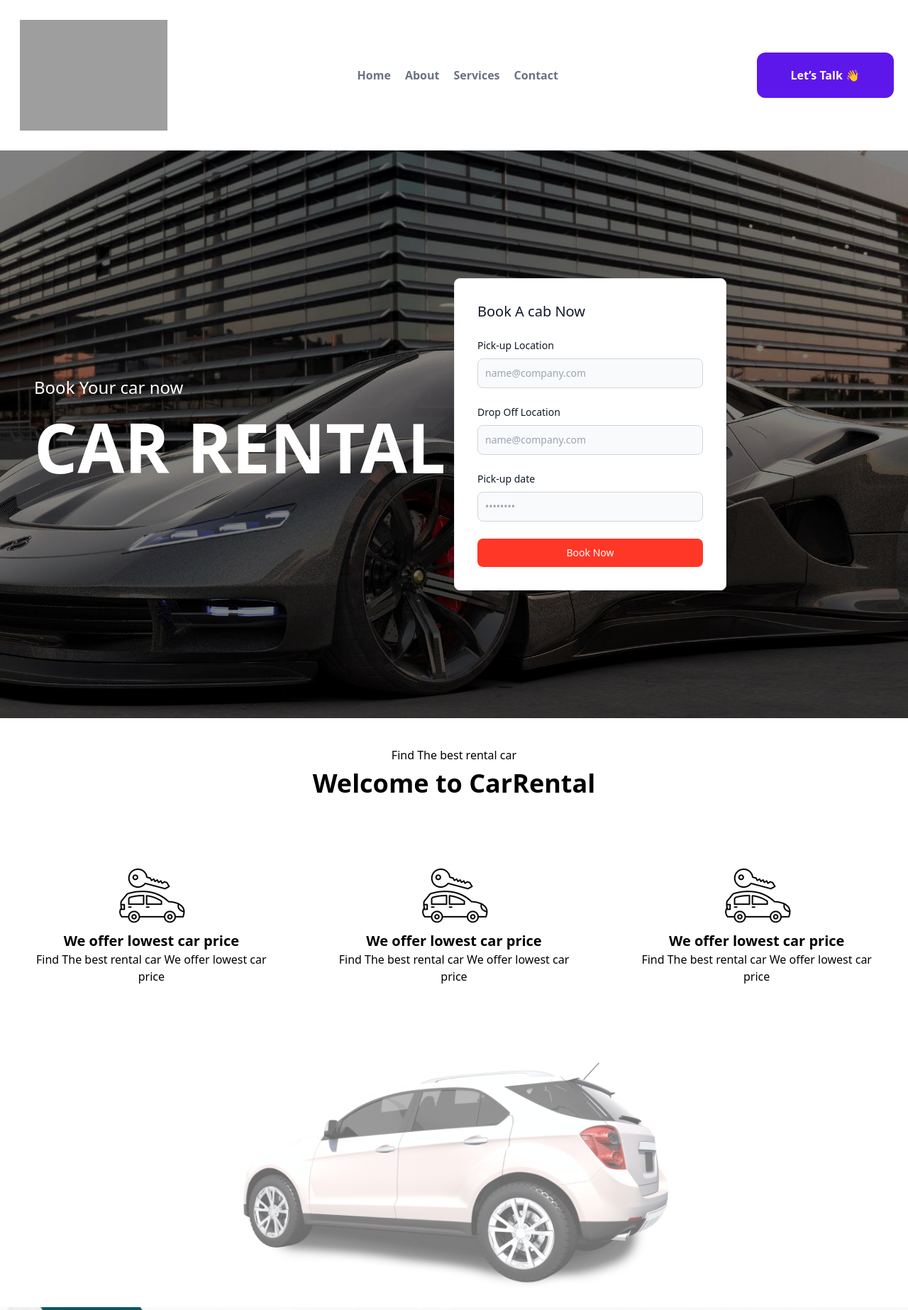
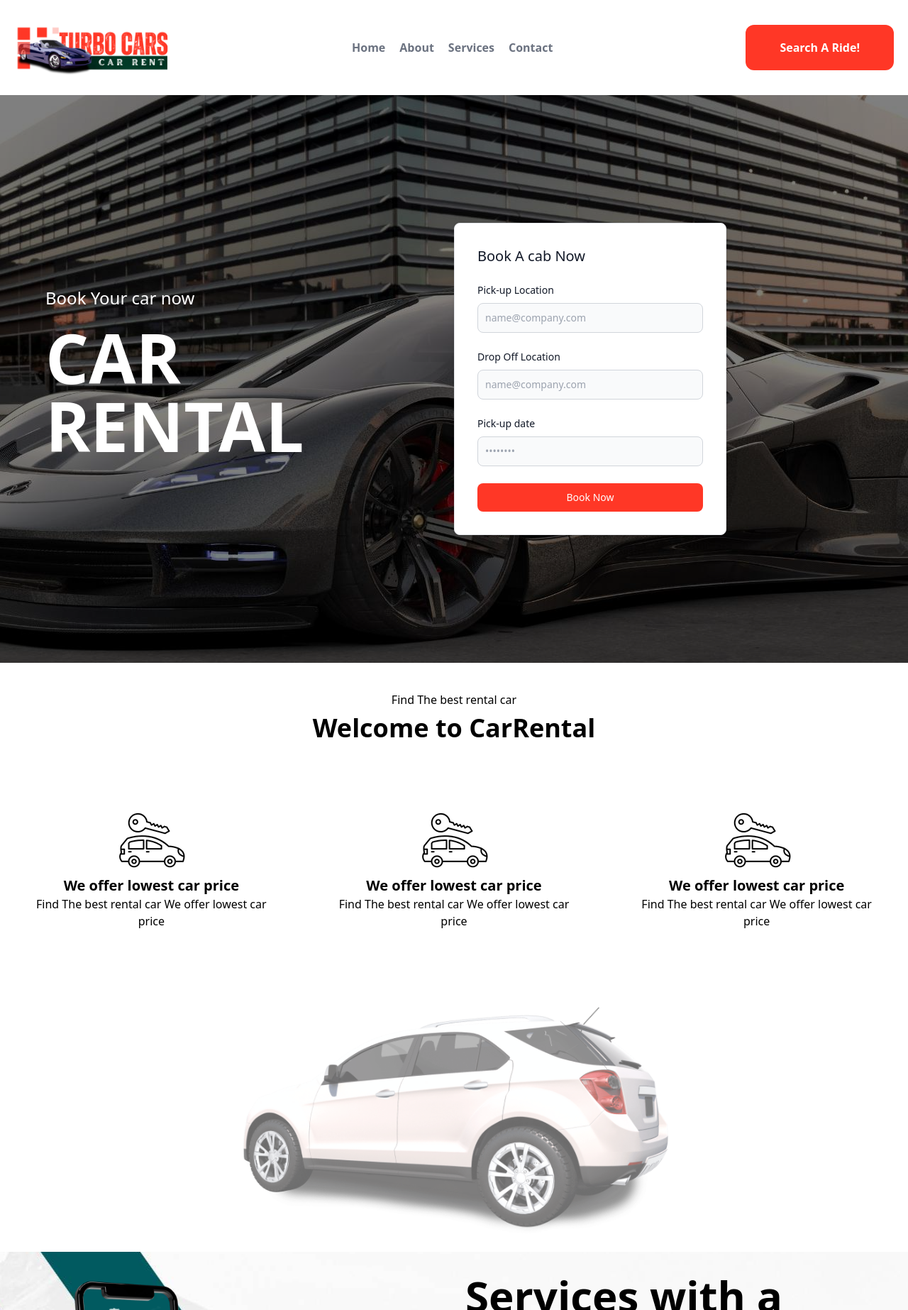
Before and after one commit to akcode7/bookingsite, a PHP site: page / in a window 1280 px wide. Shown: the top 1846 px of the page at 71% size. Run offline with PHP 8.4, Linux system fonts and the light colour scheme; grey boxes are pictures that could not be loaded.

Commit message:
mobile responsive

```diff
--- a/index.html
+++ b/index.html
@@ -12,9 +12,9 @@
 
     <!-- header starts php -->
 <header class="text-gray-500 body-font hidden lg:block">
-    <div class="container mx-auto flex flex-wrap p-5 flex-col md:flex-row items-center">
-      <a href="index.php" class="flex title-font font-medium items-center text-gray-900 mb-4 md:mb-0 align-middle">
-        <img src="assets/images/logo-transparent.png"  class="w-56 text-white p-2 z-10" alt="" srcset="">
+    <div class="container mx-auto flex flex-wrap flex-col md:flex-row items-center">
+      <a href="index.php" class="flex title-font font-medium items-center text-gray-900 mb-4 ml-5 md:mb-0 align-middle">
+        <img src="icon/logo.png"  class="w-56 z-10" alt="" srcset="">
       </a>
       <nav class="md:ml-auto md:mr-auto flex flex-wrap items-center text-base justify-center z-10">
         <a href="index.php" class="mr-5 font-bold">Home</a>
@@ -22,7 +22,7 @@
         <a href="services.php" href="services.html" class="mr-5 font-bold">Services</a>
         <a href="contact.php" class="mr-5 font-bold">Contact</a>
       </nav>
-      <button class="inline-flex items-center text-white font-bold bg-[#5E17EB] border-0 py-5 px-12 focus:outline-none hover:bg-gray-700 rounded-xl text-base mt-4 md:mt-0 z-10">Let’s Talk 👋</button>
+      <button class="mr-5 inline-flex items-center text-white font-bold bg-[#FF3726] border-0 py-5 px-12 focus:outline-none hover:bg-gray-700 rounded-xl text-base md:mt-0 z-10">Search A Ride!</button>
     </div>
   </header>
   <!-- mobile header -->
@@ -32,7 +32,7 @@
 <div class="grid grid-cols-2">
 <div>
   <a href="index.php">
-    <img src="assets/images/logo-transparent.png"  class="w-56 text-white p-6" alt="" srcset="">
+    <img src="icon/logo.png"  class="w-56 " alt="" srcset="">
   </a>
 </div>
 <div>
@@ -58,11 +58,11 @@
 <div class="pl-6">
   <ul>
   <h1 class="text-yellow-300 font-bold mb-6">Contact Us</h1>
-  <li class="text-white font-semibold"><i class="fa-solid fa-location-pin text-yellow-300 mb-4 mr-2"></i></i>Location</li>
-  <li class="text-white font-semibold"><i class="fa-solid fa-phone text-yellow-300 mb-4 mr-2"></i></i>+1 23344 67687</li>
-  <li class="text-white font-semibold"><i class="fa-solid fa-envelope text-yellow-300 mb-4 mr-2"></i></i>support@admin.com</li>
+  <li class="text-white font-semibold"><i class="fa-solid fa-location-pin text-[#015A60] mb-4 mr-2"></i></i>Location</li>
+  <li class="text-white font-semibold"><i class="fa-solid fa-phone text-[#015A60] mb-4 mr-2"></i></i>+1 1234567</li>
+  <li class="text-white font-semibold"><i class="fa-solid fa-envelope text-[#015A60] mb-4 mr-2"></i></i>support@admin.com</li>
  </ul>
- <button class="inline-flex items-center text-white font-bold bg-[#5E17EB] border-0 py-3 px-12 focus:outline-none hover:bg-gray-700 rounded-xl text-base mt-4 md:mt-0">Let’s Talk 👋
+ <button class="inline-flex items-center text-white font-bold bg-[#FF3726] border-0 py-3 px-12 focus:outline-none hover:bg-gray-700 rounded-xl text-base mt-4 md:mt-0">Let’s Talk 👋
 
  </button>
 </div>
@@ -84,16 +84,16 @@
             <div class="absolute w-full h-full opacity-50  bg-black"></div>
             <img class="object-cover w-full h-full" src="images/herobg1.jpg" alt="Image 1">
         </div>
-    <div class="grid grid-cols-2 absolute inset-0 justify-around items-center text-white">
+    <section class="block md:grid md:grid-cols-2 absolute inset-0 md:justify-around items-center text-white px-4">
         <!-- Hero Content -->
-            <div class="text-left pl-12">
-                <p class="text-2xl mb-5">Book Your car now</p>
-                <h1 class="text-8xl font-bold mb-4">CAR RENTAL</h1>
+            <div class="col-span-1 text-left py-5 md:pl-12">
+                <p class="text-xl md:text-2xl mb-5">Book Your car now</p>
+                <h1 class="text-6xl md:text-8xl font-bold mb-4">CAR RENTAL</h1>
 
             </div>
 
 
-   <div class="w-full max-w-sm p-4 bg-white border border-gray-200 rounded-lg shadow sm:p-6 md:p-8">
+   <div class=" col-span-1 w-full max-w-sm p-4 bg-white border border-gray-200 rounded-lg shadow sm:p-6 md:p-8">
        <form class="space-y-6" action="#">
         <h5 class="text-xl font-medium text-gray-900 ">Book A cab Now</h5>
         <div>
@@ -117,7 +117,7 @@
 
         </div>
         </div>
-    </div>
+    </section>
 
     <div class="text-center pt-10">
         <p class="font-medium pb-2" >Find The best rental car</p>
@@ -126,36 +126,38 @@
 
 
 <!-- <=== imgbox ====> -->
-<div class="flex justify-center py-12">
-    <div class="text-center pt-10 px-10">
+<section class="md:grid grid-cols-3 justify-center py-12">
+
+    <div class="col-span-1 text-center pt-10 px-10">
         <img class=" mx-auto" src="icon/caricon.png" alt="" srcset="">
         <h1 class="text-xl font-bold ">We offer lowest car price</h1>
         <p class="font-medium" >Find The best rental car We offer lowest car price</p>
     </div>
 
-    <div class="text-center pt-10 px-10">
+    <div class="col-span-1 text-center pt-10 px-10">
         <img class=" mx-auto" src="icon/caricon.png" alt="" srcset="">
         <h1 class="text-xl font-bold ">We offer lowest car price</h1>
         <p class="font-medium" >Find The best rental car We offer lowest car price</p>
     </div>
 
-    <div class="text-center pt-10 px-10">
+    <div class="col-span-1 text-center pt-10 px-10">
         <img class=" mx-auto" src="icon/caricon.png" alt="" srcset="">
         <h1 class="text-xl font-bold ">We offer lowest car price</h1>
         <p class="font-medium" >Find The best rental car We offer lowest car price</p>
     </div>
-</div>
+
+</section>
 
 <!--===== image box ends====== -->
 
 
 
 
-<div class="text-center pt-10">
+<div class="text-center pt-10 hidden md:block">
     <img class=" mx-auto w-1/2" src="images/carimg.png" alt="" srcset="">
 </div>
 
-<div class="container mx-auto py-8 px-24 bg-center bg-no-repeat bg-[url('/images/carbg2.jpg')]">
+<div class="container mx-auto py-8 px-4 md:px-24 bg-center bg-no-repeat bg-[url('/images/carbg2.jpg')]">
     <div class="grid grid-cols-1 md:grid-cols-2 gap-8">
 
       <div class="mb-4 md:mb-0">
@@ -163,9 +165,9 @@
       </div>
 
       <div>
-        <h2 class="text-6xl font-bold mb-4">Services with a Wide Range of Cars</h2>
-        <p class="text-[#FF3726] text-2xl font-medium  py-2">COMMITTED TO PROVIDING OUR CUSTOMERS WITH <br> EXCEPTIONAL SERVICE.</p>
-        <p class="text-gray-500 text-lg font-normal py-2">Lorem ipsum is simply ipun txns mane so dummy text of free available in market the printing and typesetting industry has been the industry’s
+        <h2 class="text-xl md:text-6xl font-bold mb-4">Services with a Wide Range of Cars</h2>
+        <p class="text-[#FF3726] text-lg md:text-2xl font-medium  py-2">COMMITTED TO PROVIDING OUR CUSTOMERS WITH <br> EXCEPTIONAL SERVICE.</p>
+        <p class="text-gray-500 text-sm md:text-lg font-normal py-2">Lorem ipsum is simply ipun txns mane so dummy text of free available in market the printing and typesetting industry has been the industry’s
             standard dummy text ever.</p>
             <button type="submit" class="w-64 text-white bg-[#FF3726] font-medium rounded-lg text-sm px-6 py-4 text-center my-4 ">Discover More</button>
       </div>
@@ -174,8 +176,8 @@
 
 
   <div class="py-12">
-    <p class="text-center text-2xl text-[#ff3726] pb-4"> Check out our new cars</p>
-    <h1 class="text-5xl font-bold text-center ">Cars We’re Offering<br>
+    <p class="text-center text-xl md:text-2xl text-[#ff3726] pb-4"> Check out our new cars</p>
+    <h1 class="text-2xl md:text-5xl font-bold text-center ">Cars We’re Offering<br>
         for Rentals</h1>
 </div>
 
@@ -184,11 +186,11 @@
 <!-- <======= car card ======> -->
 
 
-<div class="flex justify-center container mx-auto py-8 px-24">
+<section class="md:grid grid-cols-3 justify-center  mx-auto py-8 px-4 md:px-24">
 
 <!-- <==== card 1 ====> -->
 
-<div class="w-full mx-5 max-w-sm bg-white border border-gray-500 rounded-lg shadow">
+<div class="col-span-1 w-full  mt-5 max-w-sm bg-white border border-gray-500 rounded-lg shadow">
     <a href="#">
         <img class="p-3 rounded-t-lg" src="images/carimg.png" alt="product image" />
     </a>
@@ -264,7 +266,7 @@
 
 <!-- <==== card 2 ====> -->
 
-<div class="w-full mx-5 max-w-sm bg-white border border-gray-500 rounded-lg shadow">
+<div class="col-span-1 w-full mt-5 max-w-sm bg-white border border-gray-500 rounded-lg shadow">
     <a href="#">
         <img class="p-3 rounded-t-lg" src="images/carimg.png" alt="product image" />
     </a>
@@ -340,7 +342,7 @@
 
 <!-- <==== card 3 ====> -->
 
-<div class="w-full mx-5 max-w-sm bg-white border border-gray-500 rounded-lg shadow">
+<div class="col-span-1 w-full mt-5 max-w-sm bg-white border border-gray-500 rounded-lg shadow">
     <a href="#">
         <img class="p-3 rounded-t-lg" src="images/carimg.png" alt="product image" />
     </a>
@@ -413,7 +415,7 @@
 </div>
 
 <!-- <==== card 3 ends====> -->
-</div>
+</section>
 
 <!-- <======= car card end=====> -->
 
@@ -423,39 +425,39 @@
 </div>
 
 <!-- <=== imgbox ====> -->
-<div class="flex justify-center pb-16">
-    <div class="text-center pt-10 px-6">
+<section class="md:grid grid-cols-4 justify-center pb-16">
+    <div class="col-span-1 text-center pt-10 px-6">
 
         <h1 class="text-xl font-bold text-gray-700 hover:text-white rounded-t-lg bg-gray-200 mb-8 px-24 py-4 hover:bg-[#015A60]">Search</h1>
         <img class=" mx-auto" src="icon/searchicon.png" alt="" srcset="">
     </div>
 
-    <div class="text-center pt-10 px-6">
+    <div class="col-span-1 text-center pt-10 px-6">
 
         <h1 class="text-xl font-bold text-gray-700 hover:text-white rounded-t-lg bg-gray-200 mb-8 px-24 py-4 hover:bg-[#015A60]">Select</h1>
         <img class=" mx-auto" src="icon/selecticon.png" alt="" srcset="">
     </div>
 
-    <div class="text-center pt-10 px-6">
+    <div class="col-span-1 text-center pt-10 px-6">
 
         <h1 class="text-xl font-bold text-gray-700 hover:text-white rounded-t-lg bg-gray-200 mb-8 px-24 py-4 hover:bg-[#015A60]">Book</h1>
         <img class=" mx-auto" src="icon/bookicon.png" alt="" srcset="">
     </div>
 
-    <div class="text-center pt-10 px-6">
+    <div class="col-span-1 text-center pt-10 px-6">
 
         <h1 class="text-xl font-bold text-gray-700 hover:text-white rounded-t-lg bg-gray-200 mb-4 px-24 py-4 hover:bg-[#015A60]">Drive</h1>
         <img class=" mx-auto" src="icon/driveicon.png" alt="" srcset="">
     </div>
 
 
-</div>
+</section>
 
 <!--===== image box ends====== -->
 
 
 
-<div class="container mx-auto mt-12 py-8 px-24 bg-left-bottom bg-no-repeat bg-[url('/images/carimgtest.jpg')]">
+<section class="mx-auto mt-12 py-8 px-4 md:px-24  bg-left-bottom bg-no-repeat bg-[url('/images/carimgtest.jpg')]">
     <div class="grid grid-cols-1 md:grid-cols-2 gap-8">
 
       <div>
@@ -463,16 +465,16 @@
         <p class="text-[#FF3726] text-2xl font-medium  py-2">COMMITTED TO PROVIDING OUR CUSTOMERS WITH <br> EXCEPTIONAL SERVICE.</p>
         <p class="text-gray-500 text-lg font-normal py-2">Lorem ipsum is simply ipun txns mane so dummy text of free available in market the printing and typesetting industry has been the industry’s
             standard dummy text ever.</p>
-            <button type="submit" class="w-64 text-white bg-[#FF3726] font-medium rounded-lg text-sm px-6 py-4 text-center my-4 ">Discover More</button>
+            <button type="submit" class="w-64 text-white bg-[#FF3726] font-medium rounded-lg text-sm px-6 py-4 text-center my-6 md:my-4 ">Discover More</button>
       </div>
 
       <div class="mb-4 md:mb-0">
-        <img src="images/carimg4.webp" alt="Image" class="w-9/12 h-auto">
+        <img src="images/carimg4.webp" alt="Image" class="w-full md:w-9/12 h-auto">
       </div>
 
 
     </div>
-  </div>
+</section>
 
 <!-- <=======footer starts======>
     <========================> -->
@@ -503,11 +505,11 @@
         <div class="md:col-span-1 pr-0 md:pr-2">
             <h3 class="text-start text-xl font-semibold text-white tracking-wider pt-6">Our Services</h3>
             <ul class="pt-8 text-gray-300 font-semibold">
-            <li class="pb-3 hover:text-yellow-300"><a href="#">Web Development</a></li>
-            <li class="pb-3 hover:text-yellow-300"><a href="#">Mobile Apps Development</a></li>
-            <li class="pb-3 hover:text-yellow-300"><a href="#">IT Services Support</a></li>
-            <li class="pb-3 hover:text-yellow-300"><a href="#">Blockchain Development</a></li>
-            <li class="pb-3 hover:text-yellow-300"><a href="#">NFT</a></li>
+            <li class="pb-3 hover:text-yellow-300"><a href="#">Luxery car rent</a></li>
+            <li class="pb-3 hover:text-yellow-300"><a href="#">Simple Car rent</a></li>
+            <li class="pb-3 hover:text-yellow-300"><a href="#">Suv car rent</a></li>
+            <li class="pb-3 hover:text-yellow-300"><a href="#">Sedan car rent</a></li>
+            <li class="pb-3 hover:text-yellow-300"><a href="#">Book Cab</a></li>
             </ul>
         </div>
         <div class="md:col-span-2 pl-0 md:pl-2">
--- a/src/output.css
+++ b/src/output.css
@@ -606,28 +618,12 @@ video {
   top: 2.5rem;
 }
 
-.bottom-2 {
-  bottom: 0.5rem;
-}
-
-.bottom-2\.5 {
-  bottom: 0.625rem;
-}
-
-.right-3 {
-  right: 0.75rem;
-}
-
-.left-0 {
-  left: 0px;
-}
-
 .z-10 {
   z-index: 10;
 }
 
-.m-4 {
-  margin: 1rem;
+.col-span-1 {
+  grid-column: span 1 / span 1;
 }
 
 .mx-5 {
@@ -712,8 +712,12 @@ video {
   margin-top: 1.25rem;
 }
 
-.mt-12 {
-  margin-top: 3rem;
+.mt-2 {
+  margin-top: 0.5rem;
+}
+
+.ml-5 {
+  margin-left: 1.25rem;
 }
 
 .block {
@@ -828,6 +840,14 @@ video {
   grid-template-columns: repeat(2, minmax(0, 1fr));
 }
 
+.grid-cols-3 {
+  grid-template-columns: repeat(3, minmax(0, 1fr));
+}
+
+.grid-cols-4 {
+  grid-template-columns: repeat(4, minmax(0, 1fr));
+}
+
 .flex-col {
   flex-direction: column;
 }
@@ -940,6 +956,16 @@ video {
   border-color: rgb(55 65 81 / var(--tw-border-opacity));
 }
 
+.bg-\[\#292930\] {
+  --tw-bg-opacity: 1;
+  background-color: rgb(41 41 48 / var(--tw-bg-opacity));
+}
+
+.bg-\[\#5E17EB\] {
+  --tw-bg-opacity: 1;
+  background-color: rgb(94 23 235 / var(--tw-bg-opacity));
+}
+
 .bg-\[\#FF3726\] {
   --tw-bg-opacity: 1;
   background-color: rgb(255 55 38 / var(--tw-bg-opacity));
@@ -970,31 +996,25 @@ video {
   background-color: rgb(107 114 128 / var(--tw-bg-opacity));
 }
 
+.bg-gray-800 {
+  --tw-bg-opacity: 1;
+  background-color: rgb(31 41 55 / var(--tw-bg-opacity));
+}
+
 .bg-white {
   --tw-bg-opacity: 1;
   background-color: rgb(255 255 255 / var(--tw-bg-opacity));
 }
 
-.bg-\[\#5E17EB\] {
-  --tw-bg-opacity: 1;
-  background-color: rgb(94 23 235 / var(--tw-bg-opacity));
-}
-
-.bg-\[\#292930\] {
-  --tw-bg-opacity: 1;
-  background-color: rgb(41 41 48 / var(--tw-bg-opacity));
-}
-
-.bg-gray-800 {
-  --tw-bg-opacity: 1;
-  background-color: rgb(31 41 55 / var(--tw-bg-opacity));
-}
-
 .bg-yellow-500 {
   --tw-bg-opacity: 1;
   background-color: rgb(234 179 8 / var(--tw-bg-opacity));
 }
 
+.bg-\[\] {
+  background-color: ;
+}
+
 .bg-\[url\(\'\/images\/carbg2\.jpg\'\)\] {
   background-image: url('/images/carbg2.jpg');
 }
@@ -1083,34 +1117,34 @@ video {
   padding-bottom: 0.625rem;
 }
 
+.py-3 {
+  padding-top: 0.75rem;
+  padding-bottom: 0.75rem;
+}
+
 .py-4 {
   padding-top: 1rem;
   padding-bottom: 1rem;
 }
 
+.py-5 {
+  padding-top: 1.25rem;
+  padding-bottom: 1.25rem;
+}
+
 .py-8 {
   padding-top: 2rem;
   padding-bottom: 2rem;
 }
 
-.px-12 {
-  padding-left: 3rem;
-  padding-right: 3rem;
-}
-
-.py-3 {
-  padding-top: 0.75rem;
-  padding-bottom: 0.75rem;
-}
-
-.py-5 {
-  padding-top: 1.25rem;
-  padding-bottom: 1.25rem;
-}
-
-.px-8 {
-  padding-left: 2rem;
-  padding-right: 2rem;
+.px-4 {
+  padding-left: 1rem;
+  padding-right: 1rem;
+}
+
+.py-6 {
+  padding-top: 1.5rem;
+  padding-bottom: 1.5rem;
 }
 
 .pb-16 {
@@ -1129,38 +1171,34 @@ video {
   padding-bottom: 1.25rem;
 }
 
+.pb-6 {
+  padding-bottom: 1.5rem;
+}
+
+.pl-0 {
+  padding-left: 0px;
+}
+
+.pl-10 {
+  padding-left: 2.5rem;
+}
+
+.pl-12 {
+  padding-left: 3rem;
+}
+
+.pl-6 {
+  padding-left: 1.5rem;
+}
+
+.pr-0 {
+  padding-right: 0px;
+}
+
 .pt-10 {
   padding-top: 2.5rem;
 }
 
-.pl-10 {
-  padding-left: 2.5rem;
-}
-
-.pl-6 {
-  padding-left: 1.5rem;
-}
-
-.pb-20 {
-  padding-bottom: 5rem;
-}
-
-.pb-3 {
-  padding-bottom: 0.75rem;
-}
-
-.pb-6 {
-  padding-bottom: 1.5rem;
-}
-
-.pl-0 {
-  padding-left: 0px;
-}
-
-.pr-0 {
-  padding-right: 0px;
-}
-
 .pt-24 {
   padding-top: 6rem;
 }
@@ -1181,8 +1219,12 @@ video {
   padding-top: 2rem;
 }
 
-.pl-12 {
-  padding-left: 3rem;
+.pt-5 {
+  padding-top: 1.25rem;
+}
+
+.pr-5 {
+  padding-right: 1.25rem;
 }
 
 .text-left {
@@ -1443,6 +1503,18 @@ video {
     margin-top: 0px;
   }
 
+  .md\:block {
+    display: block;
+  }
+
+  .md\:grid {
+    display: grid;
+  }
+
+  .md\:w-9\/12 {
+    width: 75%;
+  }
+
   .md\:grid-cols-2 {
     grid-template-columns: repeat(2, minmax(0, 1fr));
   }
@@ -1455,12 +1527,25 @@ video {
     flex-direction: row;
   }
 
+  .md\:justify-around {
+    justify-content: space-around;
+  }
+
+  .md\:bg-left-bottom {
+    background-position: left bottom;
+  }
+
+  .md\:p-6 {
+    padding: 1.5rem;
+  }
+
   .md\:p-8 {
     padding: 2rem;
   }
 
-  .md\:p-6 {
-    padding: 1.5rem;
+  .md\:px-24 {
+    padding-left: 6rem;
+    padding-right: 6rem;
   }
 
   .md\:pl-2 {
@@ -1471,20 +1556,43 @@ video {
     padding-right: 0.5rem;
   }
 
-  .md\:hover\:bg-white:hover {
-    --tw-bg-opacity: 1;
-    background-color: rgb(255 255 255 / var(--tw-bg-opacity));
-  }
-
-  .md\:hover\:text-white:hover {
-    --tw-text-opacity: 1;
-    color: rgb(255 255 255 / var(--tw-text-opacity));
+  .md\:pl-12 {
+    padding-left: 3rem;
+  }
+
+  .md\:text-2xl {
+    font-size: 1.5rem;
+    line-height: 2rem;
+  }
+
+  .md\:text-8xl {
+    font-size: 6rem;
+    line-height: 1;
+  }
+
+  .md\:text-6xl {
+    font-size: 3.75rem;
+    line-height: 1;
+  }
+
+  .md\:text-lg {
+    font-size: 1.125rem;
+    line-height: 1.75rem;
+  }
+
+  .md\:text-5xl {
+    font-size: 3rem;
+    line-height: 1;
   }
 }
 
 @media (min-width: 1024px) {
   .lg\:block {
     display: block;
+  }
+
+  .lg\:grid {
+    display: grid;
   }
 
   .lg\:hidden {
```
Also changed, not shown: other parts of src/output.css (+126 -66 lines), icon/logo.png (added).
